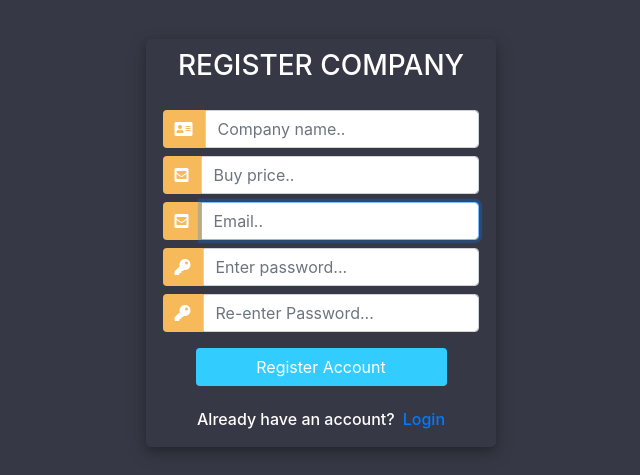
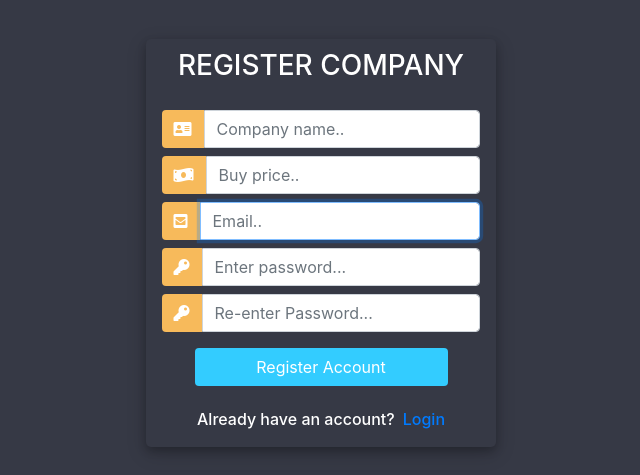
Before and after one commit to danielbociat/investingApp, a Django app: page /registerCompany/ in a window 1280 px wide. Shown: the part 157-632 px from the top of the page, without its empty margins (319-959 px from the left). Run offline with Django 3.2, Linux system fonts and the light colour scheme; some libraries are stand-ins or nearby versions.

Commit message:
INV-15 #done #comment Final GUI updates

```diff
--- a/authentication/templates/authentication/registerCompany.html
+++ b/authentication/templates/authentication/registerCompany.html
@@ -87,7 +87,7 @@
 						</div>
                         <div class="input-group mb-2">
 							<div class="input-group-append">
-								<span class="input-group-text"><i class="fas fa-envelope-square"></i></span>
+								<span class="input-group-text"><i class="fas fa-money-bill-wave"></i></span>
 							</div>
 							{{ form3.buy_price }}
 						</div>
--- a/investorActions/templates/investorActions/checkfunds.html
+++ b/investorActions/templates/investorActions/checkfunds.html
@@ -111,7 +111,6 @@
 				<div class="d-flex justify-content-center form_container">
                      <h3>Free funds: {{ request.user.investor.funds }} </h3>
 				</div>
-                <br>  </br>
                 <div class="d-flex justify-content-center form_container">
                  <h3>Account value: {{ request.user.investor.account_value }}</h3>
                 </div>
```
Also changed, not shown: db.sqlite3.
